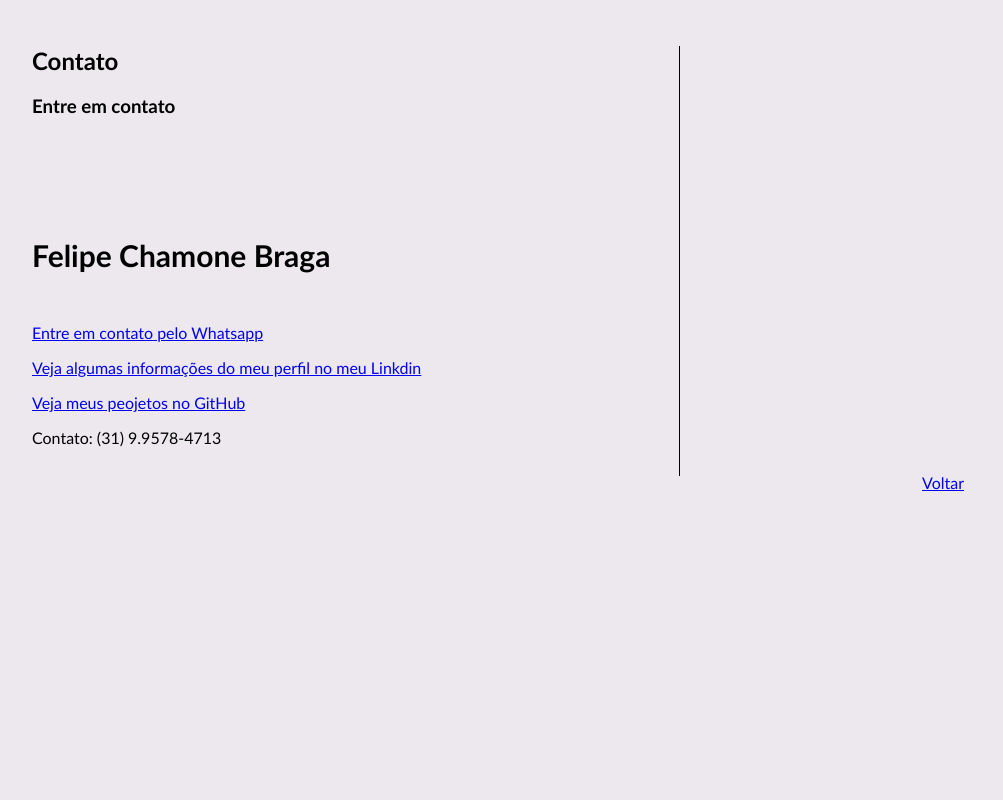
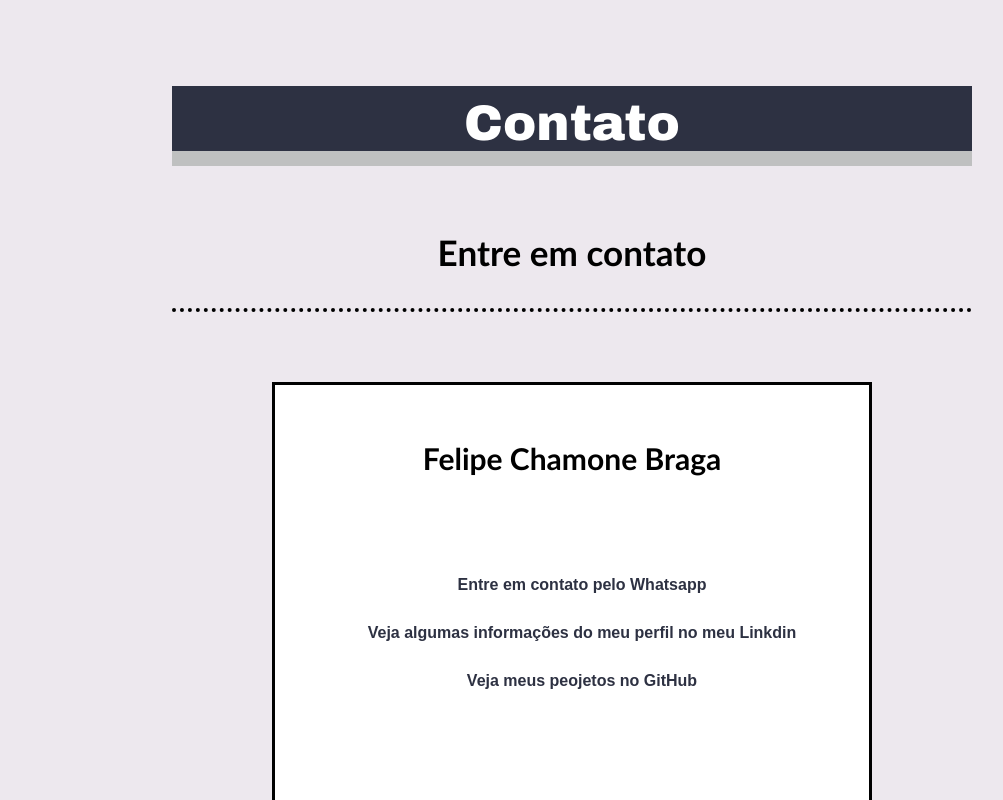
Before and after one commit to chamone8/Curriculo, a React (Create React App) app: page /Contato in a window 1280 px wide. Shown: the top 800 px of the page, without its empty margins (68-1071 px from the left). Built offline with nearby package versions, Linux system fonts and the light colour scheme.

Commit message:
Projeto finalizado

```diff
--- a/src/Paginas/Contato/index.js
+++ b/src/Paginas/Contato/index.js
@@ -1,10 +1,10 @@
 import React from 'react';
 import manutencao from '../../temp/manutencao4.jpg';
-// import './styleContato.css';
+import './styleContato.css';
 
 function Contato() {
     return (
-        <div className="container">
+        <div className="container1">
 
             <div className="contato">
                 <h2>Contato</h2>
@@ -34,8 +34,6 @@ function Contato() {
 
 
 
-
-
     );
 }
 
--- a/src/Paginas/Contato/styleContato.css
+++ b/src/Paginas/Contato/styleContato.css
@@ -1,9 +1,5 @@
-body{
-    margin: 0;
-    padding: 0;
 
-}
-.container{
+.container1{
 
     background-color:#bfc0c0;
     top: 40px;
@@ -33,7 +29,7 @@ body{
 
 }
 
-.container .subTitle{
+.container1 .subTitle{
     margin-top: 50px;
     text-align: center;
     margin-top: 80px;
@@ -42,7 +38,7 @@ body{
 }
 
 
-.container .corpo{
+.container1 .corpo{
     margin-top: 70px;
     border: 3px solid black;
     height: 500px;
@@ -55,13 +51,13 @@ body{
 }
 
 
-.container .corpo h5{
+.container1 .corpo h5{
     text-align: center;
     margin-top: -15px;
     margin-bottom: 100px;
 }
 
-.container .corpo p{
+.container1 .corpo p{
     margin-left: 20px;
     font-family: Arial, Helvetica, sans-serif;
     font-weight: lighter;
@@ -69,23 +65,23 @@ body{
 
 }
 
-.container .corpo a{
+.container1 .corpo a{
     text-decoration: none;
     color: #2d3142;
     text-align: center;
     font-weight: 800;
  }
 
- .container .corpo .rodape{
+ .container1 .corpo .rodape{
      margin-top: 150px;
  }
 
- .container .corpo a:hover{
+ .container1 .corpo a:hover{
      font-size: 20px;
      color: #000;
      font-weight: 900;
  }
- .container .voltar{
+ .container1 .voltar{
      align-items: center;
      margin-bottom: 30px;
  }
```
